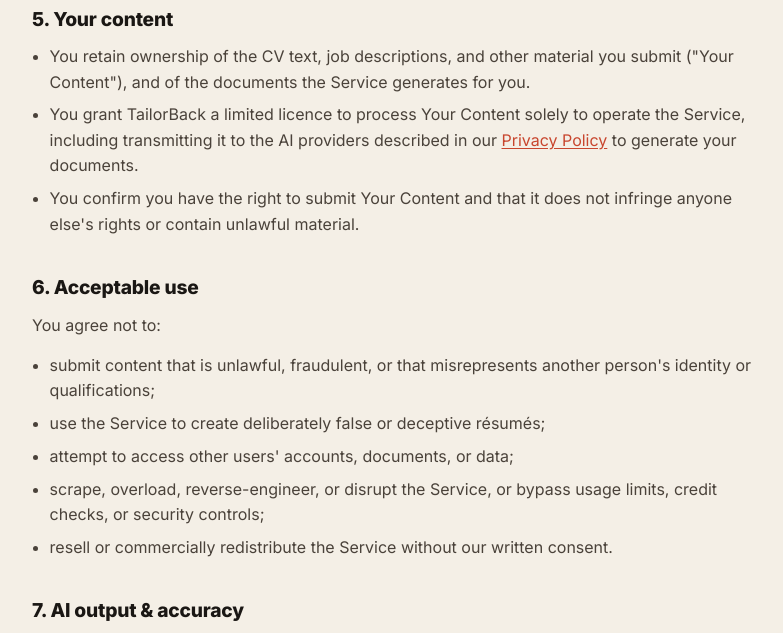
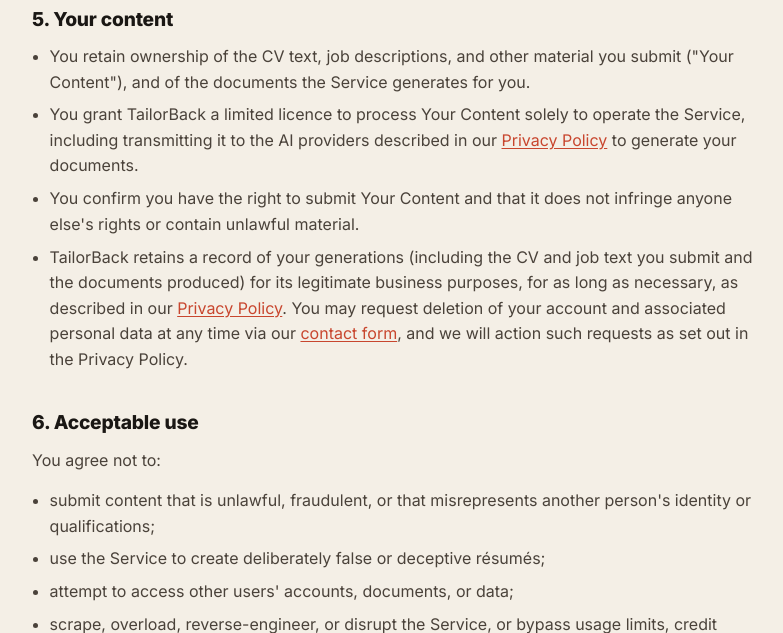
Before and after one commit to pashyamisoul/tailorback, a Flask app: page /terms in a window 1280 px wide. Shown: the part 1841-2474 px from the top of the page, without its empty margins (230-1013 px from the left). Run offline with Flask 3, Linux system fonts and the light colour scheme; some web fonts are replaced.

Commit message:
GDPR: admin erase-on-request + clarify retention in Terms/Privacy
Data is still retained indefinitely by default (your choice). This adds the
ability to honor a deletion request, which is the key GDPR safeguard:

- Admin 'Erase data' button per user (Users tab) + POST /admin/users/<id>/erase:
  permanently deletes the user and ALL their data (generations, generated files
  on disk, feedback, credit grants, contact messages). Admin-only, with a
  confirm dialog. Verified end-to-end (10/10).
- Privacy Policy: state the lawful basis (legitimate interests) and that records
  are kept 'as long as necessary'; erasure-on-request already documented.
- Terms (Your content): add a clause on retention + right to request deletion,
  linking to the Privacy Policy and contact form.

Co-Authored-By: Claude Opus 4.8 <noreply@anthropic.com>

```diff
--- a/backend/app.py
+++ b/backend/app.py
@@ -1864,6 +1864,34 @@ def admin_adjust_credits(user_id):
     return redirect(url_for("admin_portal", adjusted=user.id))
 
 
+@app.route("/admin/users/<int:user_id>/erase", methods=["POST"])
+def admin_erase_user(user_id):
+    """Right-to-erasure: permanently delete a user and ALL of their data.
+    Use only when a user requests deletion. Data is otherwise retained."""
+    if not _admin_ok():
+        abort(403)
+    user = db.session.get(User, user_id)
+    if not user:
+        abort(404)
+    email = user.email
+    # Remove generated files from disk, then every DB record tied to the user.
+    for doc in GeneratedDocument.query.filter_by(user_id=user.id).all():
+        try:
+            os.remove(os.path.join(GENERATED, doc.filename))
+        except OSError:
+            pass
+    GeneratedDocument.query.filter_by(user_id=user.id).delete()
+    GenerationRun.query.filter_by(user_id=user.id).delete()
+    Feedback.query.filter_by(user_id=user.id).delete()
+    CreditGrant.query.filter_by(user_id=user.id).delete()
+    # Contact messages are keyed by email, not user_id.
+    ContactMessage.query.filter_by(email=email).delete()
+    db.session.delete(user)
+    db.session.commit()
+    app.logger.warning("Admin erased all data for user %s (id %s)", email, user_id)
+    return redirect(url_for("admin_portal", erased=1))
+
+
 LEGAL_UPDATED = "June 3, 2026"
 
 
--- a/templates/privacy.html
+++ b/templates/privacy.html
@@ -87,7 +87,10 @@ safety, and security of TailorBack and its users.</p>
       description you submitted, the extracted text of your CV, the generated résumé and
       cover letter, the match score, and related metadata, in our systems for our own
       records, analytics, quality and abuse-prevention, and to operate and improve the
-      Service. These records are accessible to TailorBack administrators.</li>
+      Service. We do this on the basis of our <strong>legitimate interests</strong> in
+      running and improving TailorBack, and we keep these records for as long as
+      necessary for those purposes. These records are accessible to TailorBack
+      administrators.</li>
   <li>As a result, a document or generation you remove from your account may still exist
       in our backend database and administrative tools after it disappears from your
       downloads and history.</li>
--- a/templates/terms.html
+++ b/templates/terms.html
@@ -77,6 +77,13 @@ evidence is reported as a gap rather than fabricated.</p>
       documents.</li>
   <li>You confirm you have the right to submit Your Content and that it does not
       infringe anyone else's rights or contain unlawful material.</li>
+  <li>TailorBack retains a record of your generations (including the CV and job
+      text you submit and the documents produced) for its legitimate business
+      purposes, for as long as necessary, as described in our
+      <a href="/privacy">Privacy Policy</a>. You may request deletion of your
+      account and associated personal data at any time via our
+      <a href="/contact">contact form</a>, and we will action such requests as set
+      out in the Privacy Policy.</li>
 </ul>
 
 <h2>6. Acceptable use</h2>
```
Also changed, not shown: templates/admin.html (+8 -0 lines).
